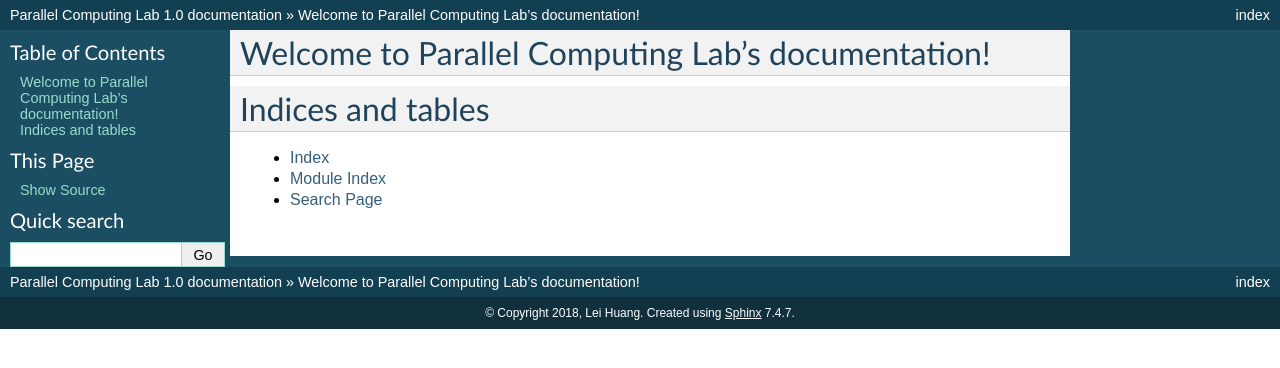
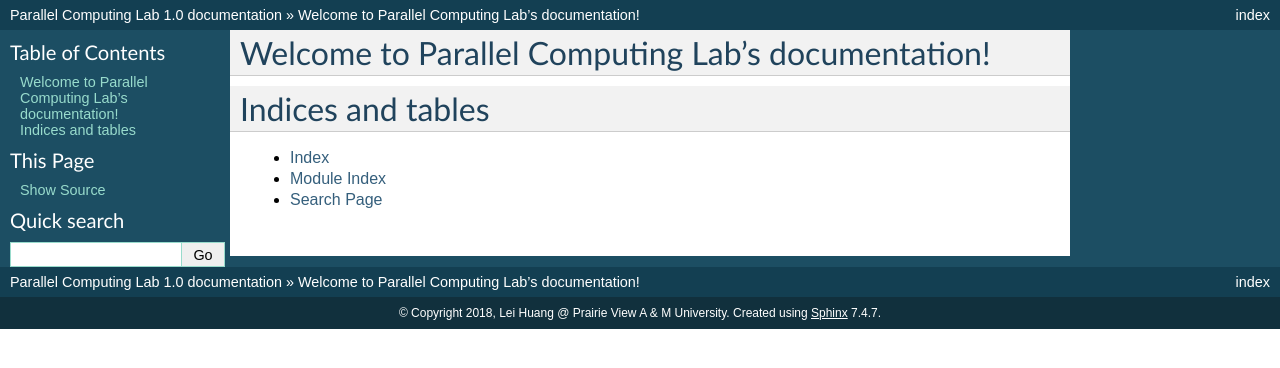
Before and after one commit to lhuang-pvamu/Parallel-Computing-Code, a Sphinx documentation site: the page built from docs/index.rst, in a window 1280 px wide. Shown: the top 368 px of the page. Built offline with Sphinx 7.4.7, drawn with Linux system fonts in a browser that asks for light colours.

Commit message:
Update conf.py

```diff
--- a/docs/conf.py
+++ b/docs/conf.py
@@ -47,7 +47,7 @@ master_doc = 'index'
 
 # General information about the project.
 project = 'Parallel Computing Lab'
-copyright = '2018, Lei Huang'
+copyright = '2018, Lei Huang @ Prairie View A & M University'
 author = 'Lei Huang'
 
 # The version info for the project you're documenting, acts as replacement for
```
